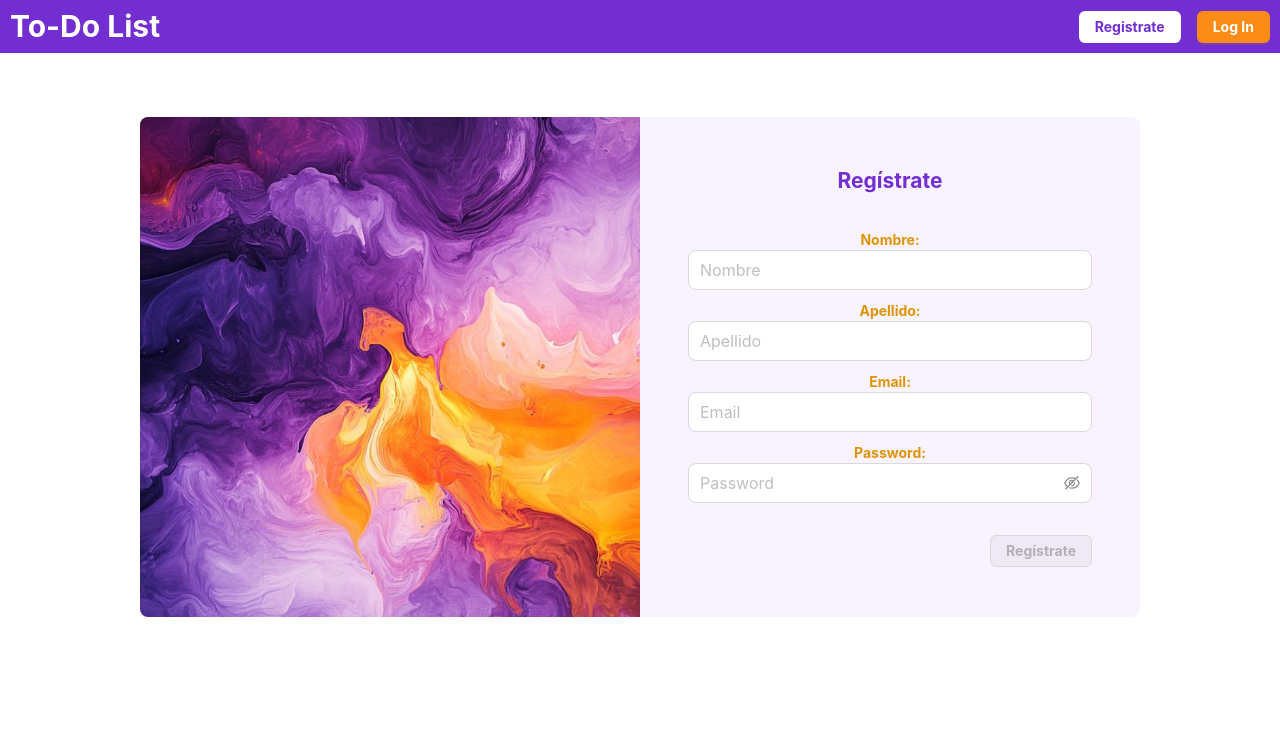
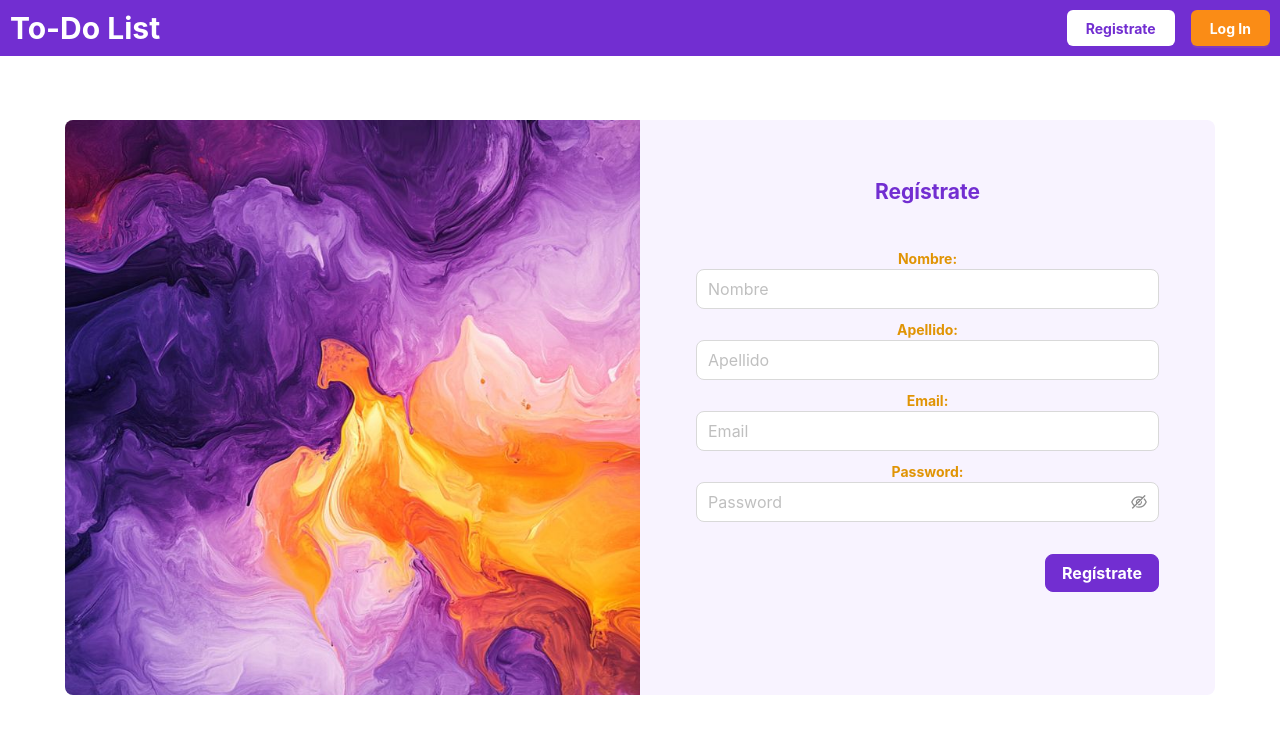
Before and after one commit to DiegoSofttek/myApp, a React (Vite) app: page /register in a window 1280 px wide. Shown: the top 734 px of the page. Built offline with nearby package versions, Linux system fonts and the light colour scheme; no server answers.

Commit message:
fix: visually verify register-card-scale-001, image-panel-size-002, form-panel-size-003, button-style-006

```diff
--- a/src/App.css
+++ b/src/App.css
@@ -95,7 +95,8 @@ html body{
   padding: 0;
   background-color: white;
   border-radius: 0.5rem;
-  max-width: 1000px;
+  max-width: 1160px;
+  width: 100%;
   margin: 0 auto;
   display: flex;
   flex-direction: column; /* Cambia a columna para mejor manejo responsivo */
@@ -104,8 +105,9 @@ html body{
 @media(min-width: 768px){
   .auth-container{
     flex-direction: row;
-    margin-top: 4rem;
-    max-height: 500px;
+    margin-top: 3rem;
+    min-height: 575px;
+    max-height: 575px;
   }
 }
 
@@ -137,10 +139,10 @@ html body{
   }
 
   .register-fields{
-    margin-top: 3rem;
+    margin: 4rem 4rem 2rem;
   }
   .register-fields h2{
-    margin-bottom: 2rem;
+    margin-bottom: 2.5rem;
   }
 }
 
@@ -154,6 +156,25 @@ html body{
   outline: none; /* Elimina el borde predeterminado del foco */
 }
 
+.register-fields .ant-btn.ant-btn-color-purple.ant-btn-variant-solid {
+  min-width: 114px;
+  height: 38px;
+  font-weight: 700;
+  background: var(--purple);
+  border-color: var(--purple);
+  color: white;
+  opacity: 1;
+  box-shadow: none;
+}
+
+.register-fields .ant-btn.ant-btn-color-purple.ant-btn-variant-solid[disabled],
+.register-fields .ant-btn.ant-btn-color-purple.ant-btn-variant-solid:disabled {
+  background: var(--purple);
+  border-color: var(--purple);
+  color: white;
+  opacity: 1;
+}
+
 .field{
   display: flex;
   flex-direction: row;
@@ -164,6 +185,7 @@ html body{
 .img-auth-container {
   max-width: 100%;
   max-height: 100%; /* Ajusta la altura para que sea responsiva */
+  min-height: 100%;
 }
 .img-auth {
   width: 100%;
@@ -175,6 +197,7 @@ html body{
 @media(min-width: 768px){
   .img-auth{
     height: 100%;
+    min-height: 575px;
     border-radius: 0.5rem 0 0 0.5rem;
   }
 }
--- a/src/components/Navbar.jsx
+++ b/src/components/Navbar.jsx
@@ -130,8 +130,8 @@ export default function Navbar() {
                         alignItems: 'center',
                       }
                     }>
-                      <Button onClick={registerNavigate} style={{fontWeight: 'bold', backgroundColor: 'white'}} color='purple' variant='text'>Registrate</Button>
-                      <Button onClick={loginNavigate} color="orange" variant="solid" style={{fontWeight: 'bold', margin: '0 0 0 1rem'}}>Log In</Button>
+                      <Button onClick={registerNavigate} style={{fontWeight: 'bold', backgroundColor: 'white', height: '36px', padding: '0 18px'}} color='purple' variant='text'>Registrate</Button>
+                      <Button onClick={loginNavigate} color="orange" variant="solid" style={{fontWeight: 'bold', margin: '0 0 0 1rem', height: '36px', padding: '0 18px'}}>Log In</Button>
                     </div>
                   </>
                 )
--- a/src/components/Register.jsx
+++ b/src/components/Register.jsx
@@ -50,14 +50,14 @@ export default function Register() {
     }
 
   return (
-    <div className='auth-container'>
+    <div className='auth-container' style={{ width: 'min(1150px, 92vw)', margin: '64px auto 0' }}>
 
-      <Row>
-        <Col xs={24} md={12} className='img-auth-container'>
-          <img src='login.jpg' className='img-auth' alt='image auth'></img>
+      <Row style={{ width: '100%', minHeight: '560px' }}>
+        <Col xs={24} md={12} className='img-auth-container' style={{ minHeight: '560px' }}>
+          <img src='login.jpg' className='img-auth' alt='image auth' style={{ width: '100%', height: '100%', objectFit: 'cover' }}></img>
         </Col>
 
-        <Col xs={24} md={12} className='register-fields'>
+        <Col xs={24} md={12} className='register-fields' style={{ minHeight: '560px', margin: 0, padding: '56px 56px 40px' }}>
           <h2>Regístrate</h2>
 
           {error && <p className='error'>{error}</p>}
@@ -121,8 +121,8 @@ export default function Register() {
               onClick={register}
               color='purple'
               variant='solid'
-              style={{fontWeight: 'bold'}}
-              disabled={!name || !lastname || !userName || !password}
+              size='large'
+              style={{fontWeight: 'bold', minWidth: '114px'}}
             >Regístrate</Button>
           </div>
 
```
